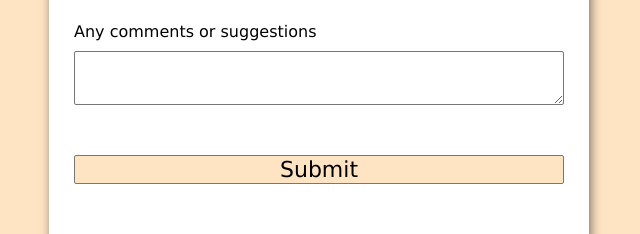
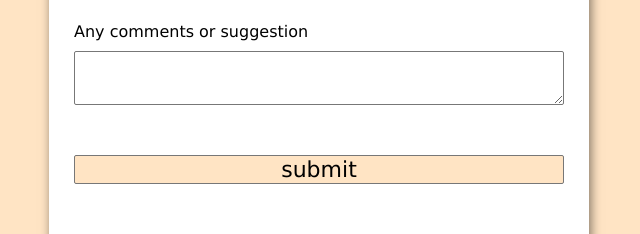
Before and after one commit to mayankjain6377/Poornima-Form, a plain HTML site: page index.html in a window 1280 px wide. Shown: the part 1665-1899 px from the top of the page, 321-961 px from the left. Drawn offline with Linux system fonts and the light colour scheme.

Commit message:
submit changes

```diff
--- a/index.html
+++ b/index.html
@@ -256,7 +256,7 @@
 
 		<div class="form-control">
 			<label for="comment">
-				Any comments or suggestions
+				Any comments or suggestion
 			</label>
 
 			<!-- multi-line text input control -->
@@ -267,7 +267,7 @@
 
 		<!-- Multi-line Text Input Control -->
 		<button type="submit" value="submit">
-			Submit
+			submit
 		</button>
 	</form>
 </body>
```
